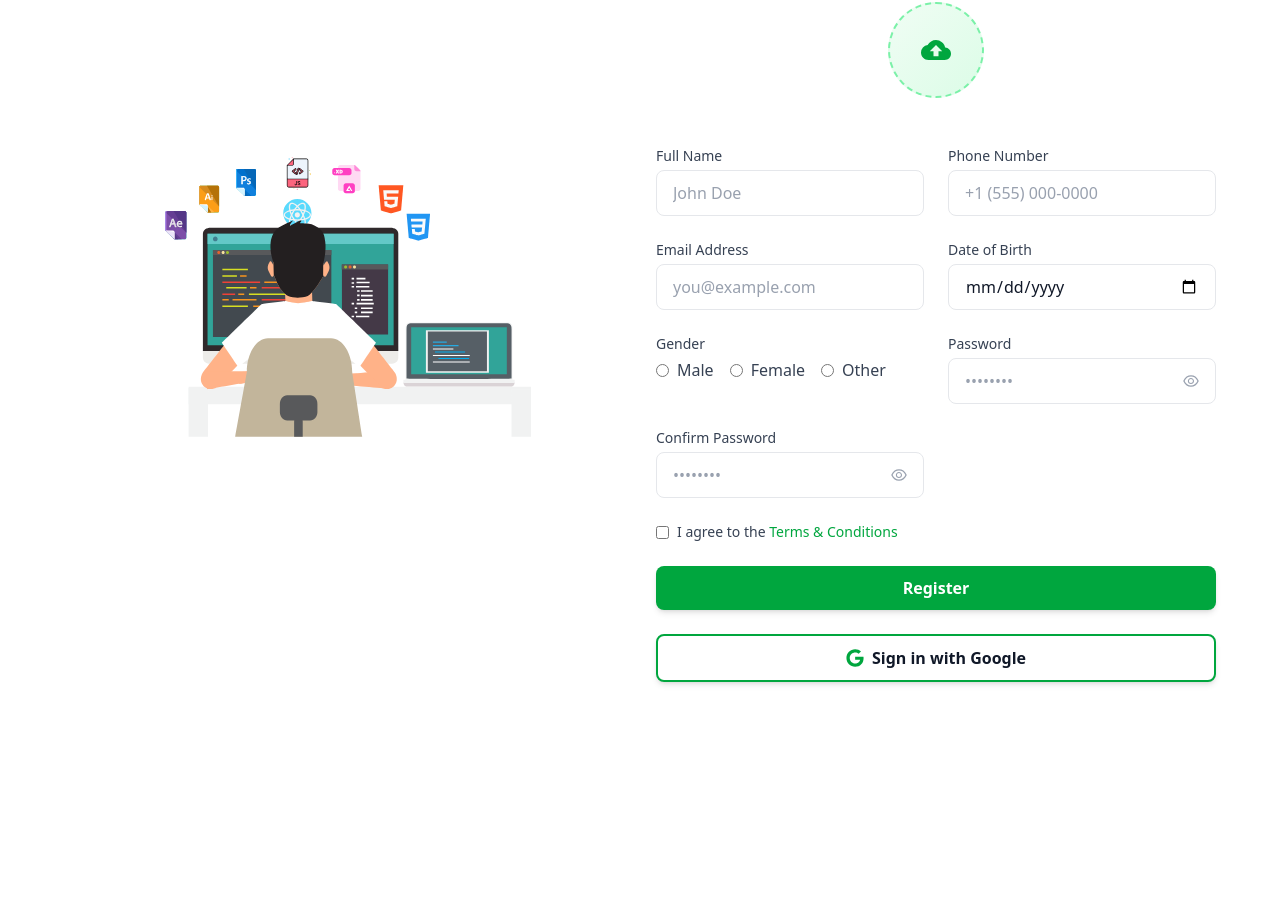
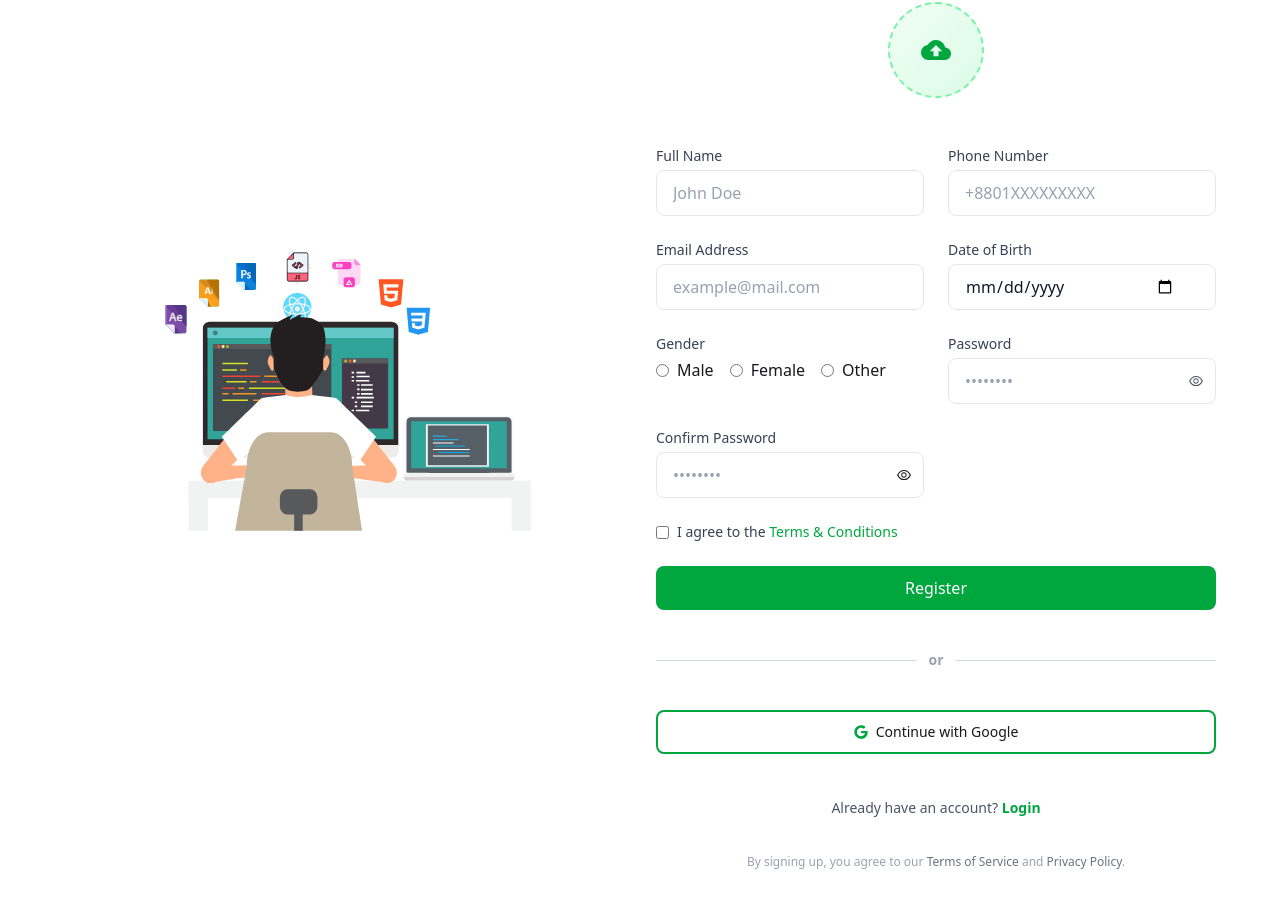
Before and after one commit to Samiul821/course-master-frontend, a React (Vite) app: page /register in a window 1280 px wide. Shown: the part 211-1118 px from the top of the page. Before the commit the page ends 941 px from the top, so only its background shows below. Built offline with nearby package versions, Linux system fonts and the light colour scheme; no server answers.

Commit message:
signup page function add

```diff
--- a/src/Pages/Auth/SignUp/SignUp.jsx
+++ b/src/Pages/Auth/SignUp/SignUp.jsx
@@ -1,6 +1,7 @@
 import { useState } from "react";
 import { useForm } from "react-hook-form";
 import { motion } from "framer-motion";
+import Swal from "sweetalert2";
 import { FaGoogle } from "react-icons/fa";
 import { AiOutlineEye, AiOutlineEyeInvisible } from "react-icons/ai";
 import { MdCloudUpload } from "react-icons/md";
@@ -8,10 +9,19 @@ import { BiBookAlt } from "react-icons/bi";
 import Lottie from "lottie-react";
 import SignUpLottie from "../../../../public/signup.json";
 
+import useAxios from "../../../Hooks/useAxios";
+import useAuth from "../../../Hooks/useAuth";
+import { useNavigate } from "react-router";
+
 const SignUp = () => {
   const [showPassword, setShowPassword] = useState(false);
   const [showConfirmPassword, setShowConfirmPassword] = useState(false);
-  const [imagePreview, setImagePreview] = useState("");
+  const [imagePreview, setImagePreview] = useState(null);
+  const [uploading, setUploading] = useState(false);
+
+  const axiosInstance = useAxios();
+  const navigate = useNavigate();
+  const { createUser, updateUser, googleSignIn, setUser } = useAuth();
 
   const {
     register,
@@ -19,17 +29,89 @@ const SignUp = () => {
     watch,
     formState: { errors },
   } = useForm();
-  const password = watch("password");
 
-  const onSubmit = (data) => {
-    console.log("Form Data:", data);
+  // Image Preview
+  const handleImageChange = (e) => {
+    const file = e.target.files[0];
+    if (!file) return;
+    setImagePreview(URL.createObjectURL(file));
   };
 
-  const handleImageChange = (e) => {
-    const file = e.target.files[0];
-    if (file) setImagePreview(URL.createObjectURL(file));
+  const onSubmit = async (data) => {
+    console.log(data);
+    try {
+      setUploading(true);
+      let imageURL = "";
+
+      // Upload to imgbb
+      const imageFile = data.profileImage[0];
+      if (imageFile) {
+        const formData = new FormData();
+        formData.append("image", imageFile);
+
+        const uploadRes = await fetch(
+          `https://api.imgbb.com/1/upload?key=${
+            import.meta.env.VITE_IMAGEBB_KEY
+          }`,
+          { method: "POST", body: formData }
+        );
+
+        const uploadData = await uploadRes.json();
+        imageURL = uploadData.data.url;
+      }
+
+      // After creating the user
+      const userCredential = await createUser(data.email, data.password);
+      const currentUser = userCredential.user;
+
+      // Update Firebase Profile
+      await updateUser(currentUser, {
+        displayName: data.fullName,
+        photoURL: imageURL,
+        phoneNumber: data.phone,
+      });
+
+      setUser(userCredential.user);
+
+      // Save user to DB
+      await axiosInstance.post("/users/register", {
+        fullname: data.fullName, // match backend
+        email: data.email,
+        password: data.password, // include password if needed
+        phone: data.phone,
+        dob: data.dob,
+        gender: data.gender,
+        profileImage: imageURL, // match backend
+      });
+
+      setUploading(false);
+
+      // SweetAlert Success Message
+      Swal.fire({
+        icon: "success",
+        title: "Registration Successful!",
+        text: `Welcome ${data.fullName}, your account has been created successfully.`,
+        showConfirmButton: true,
+        confirmButtonColor: "#22c55e", // green
+        timer: 3000,
+      });
+
+      navigate("/"); // Redirect after success
+    } catch (err) {
+      console.error(err);
+      setUploading(false);
+
+      // Optional: SweetAlert Error
+      Swal.fire({
+        icon: "error",
+        title: "Registration Failed",
+        text: err.message || "Something went wrong, please try again.",
+        confirmButtonColor: "#ef4444", // red
+      });
+    }
   };
 
+  // Motion Variants
   const containerVariants = {
     hidden: { opacity: 0 },
     visible: {
@@ -37,6 +119,7 @@ const SignUp = () => {
       transition: { staggerChildren: 0.1, delayChildren: 0.2 },
     },
   };
+
   const itemVariants = {
     hidden: { opacity: 0, y: 20 },
     visible: {
@@ -45,16 +128,19 @@ const SignUp = () => {
       transition: { duration: 0.5, ease: "easeOut" },
     },
   };
+
   const inputVariants = {
-    initial: { scale: 1, borderColor: "#e5e7eb" },
+    initial: { scale: 1 },
     focus: { scale: 1.01, transition: { duration: 0.2 } },
   };
+
   const labelVariants = {
-    initial: { y: 0, opacity: 1 },
-    focus: { y: -2, opacity: 1, transition: { duration: 0.2 } },
+    initial: { y: 0 },
+    focus: { y: -2, transition: { duration: 0.2 } },
   };
+
   const buttonHoverVariants = {
-    hover: { scale: 1.02, transition: { duration: 0.2 } },
+    hover: { scale: 1.02 },
     tap: { scale: 0.98 },
   };
 
@@ -76,37 +162,44 @@ const SignUp = () => {
             loop={true}
             className="w-96 h-96"
           />
-
         </motion.div>
 
         {/* Registration Form */}
-<motion.div variants={itemVariants} className="w-full max-w-4xl mx-auto">
+        <motion.div
+          variants={itemVariants}
+          className="w-full max-w-4xl mx-auto"
+        >
           <motion.div variants={itemVariants} className="text-center mb-8">
             <h1 className="text-4xl font-bold text-gray-900 mb-2 flex items-center justify-center gap-2">
-      <BiBookAlt size={28} className="text-green-600 transition-colors" /> CourseMaster
+              <BiBookAlt size={28} className="text-green-600" />
+              CourseMaster
             </h1>
             <p className="text-gray-600 text-sm">
               Create your account and start learning today
             </p>
           </motion.div>
 
+          {/* Form */}
           <motion.form
             variants={itemVariants}
             className="grid grid-cols-1 md:grid-cols-2 gap-6"
             onSubmit={handleSubmit(onSubmit)}
           >
-    {/* Profile Image Upload (full width) */}
+            {/* Profile Image */}
             <motion.div
               variants={itemVariants}
               className="flex justify-center mb-6 md:col-span-2"
             >
-      <label htmlFor="profileImage" className="relative cursor-pointer group">
+              <motion.label
+                variants={labelVariants}
+                htmlFor="profileImage"
+                className="relative cursor-pointer group"
+              >
                 <div className="w-24 h-24 rounded-full bg-gradient-to-br from-green-50 to-green-100 border-2 border-dashed border-green-300 flex items-center justify-center group-hover:border-green-500 transition-colors overflow-hidden">
                   {imagePreview ? (
                     <img
                       src={imagePreview}
-              alt="Profile preview"
-              className="w-full h-full rounded-full object-cover"
+                      className="w-full h-full object-cover"
                     />
                   ) : (
                     <MdCloudUpload className="text-green-600 text-3xl transition-colors" />
@@ -123,190 +216,278 @@ const SignUp = () => {
                 <span className="absolute -bottom-2 right-0 text-xs bg-green-600 text-white px-2 py-1 rounded-full opacity-0 group-hover:opacity-100 transition-opacity whitespace-nowrap">
                   Click to upload
                 </span>
-      </label>
+              </motion.label>
             </motion.div>
 
             {/* Full Name */}
             <motion.div variants={itemVariants}>
-      <motion.label htmlFor="fullName" className="block text-sm font-medium text-gray-700 mb-1" variants={labelVariants}>
+              <motion.label
+                variants={labelVariants}
+                className="block text-sm font-medium text-gray-700 mb-1"
+              >
                 Full Name
               </motion.label>
               <motion.input
-        id="fullName"
                 type="text"
                 placeholder="John Doe"
                 variants={inputVariants}
                 whileFocus="focus"
-        className={`w-full px-4 py-2.5 border rounded-lg focus:outline-none focus:ring-2 focus:ring-green-500 transition-all text-gray-900 placeholder-gray-400 ${errors.fullName ? "border-red-500" : "border-gray-200"}`}
+                className={`w-full px-4 py-2.5 border rounded-lg focus:outline-none focus:ring-2 focus:ring-green-500 transition-all text-gray-900 placeholder-gray-400 pr-10 ${
+                  errors.fullName ? "border-red-500" : "border-gray-200"
+                }`}
                 {...register("fullName", { required: "Full Name is required" })}
               />
-      {errors.fullName && <p className="text-red-500 text-xs mt-1">{errors.fullName.message}</p>}
+              {errors.fullName && (
+                <p className="text-red-500 text-xs">
+                  {errors.fullName.message}
+                </p>
+              )}
             </motion.div>
 
-    {/* Phone Number */}
+            {/* Phone */}
             <motion.div variants={itemVariants}>
-      <motion.label htmlFor="phone" className="block text-sm font-medium text-gray-700 mb-1" variants={labelVariants}>
+              <motion.label
+                variants={labelVariants}
+                className="block text-sm font-medium text-gray-700 mb-1"
+              >
                 Phone Number
               </motion.label>
               <motion.input
-        id="phone"
                 type="tel"
-        placeholder="+1 (555) 000-0000"
+                placeholder="+8801XXXXXXXXX"
                 variants={inputVariants}
                 whileFocus="focus"
-        className={`w-full px-4 py-2.5 border rounded-lg focus:outline-none focus:ring-2 focus:ring-green-500 transition-all text-gray-900 placeholder-gray-400 ${errors.phone ? "border-red-500" : "border-gray-200"}`}
+                className={`w-full px-4 py-2.5 border rounded-lg focus:outline-none focus:ring-2 focus:ring-green-500 transition-all text-gray-900 placeholder-gray-400 pr-10 ${
+                  errors.phone ? "border-red-500" : "border-gray-200"
+                }`}
                 {...register("phone", { required: "Phone number is required" })}
               />
-      {errors.phone && <p className="text-red-500 text-xs mt-1">{errors.phone.message}</p>}
             </motion.div>
 
             {/* Email */}
             <motion.div variants={itemVariants}>
-      <motion.label htmlFor="email" className="block text-sm font-medium text-gray-700 mb-1" variants={labelVariants}>
+              <motion.label
+                variants={labelVariants}
+                className="block text-sm font-medium text-gray-700 mb-1"
+              >
                 Email Address
               </motion.label>
               <motion.input
-        id="email"
                 type="email"
-        placeholder="you@example.com"
+                placeholder="example@mail.com"
                 variants={inputVariants}
                 whileFocus="focus"
-        className={`w-full px-4 py-2.5 border rounded-lg focus:outline-none focus:ring-2 focus:ring-green-500 transition-all text-gray-900 placeholder-gray-400 ${errors.email ? "border-red-500" : "border-gray-200"}`}
+                className={`w-full px-4 py-2.5 border rounded-lg focus:outline-none focus:ring-2 focus:ring-green-500 transition-all text-gray-900 placeholder-gray-400 pr-10 ${
+                  errors.email ? "border-red-500" : "border-gray-200"
+                }`}
                 {...register("email", { required: "Email is required" })}
               />
-      {errors.email && <p className="text-red-500 text-xs mt-1">{errors.email.message}</p>}
             </motion.div>
 
             {/* Date of Birth */}
             <motion.div variants={itemVariants}>
-      <motion.label htmlFor="dob" className="block text-sm font-medium text-gray-700 mb-1" variants={labelVariants}>
+              <motion.label
+                variants={labelVariants}
+                className="block text-sm font-medium text-gray-700 mb-1"
+              >
                 Date of Birth
               </motion.label>
               <motion.input
-        id="dob"
                 type="date"
                 variants={inputVariants}
                 whileFocus="focus"
-        className={`w-full px-4 py-2.5 border rounded-lg focus:outline-none focus:ring-2 focus:ring-green-500 transition-all text-gray-900 placeholder-gray-400 ${errors.dob ? "border-red-500" : "border-gray-200"}`}
+                className={`w-full px-4 py-2.5 border rounded-lg focus:outline-none focus:ring-2 focus:ring-green-500 transition-all text-gray-900 placeholder-gray-400 pr-10 ${
+                  errors.dob ? "border-red-500" : "border-gray-200"
+                }`}
                 {...register("dob", { required: "Date of Birth is required" })}
               />
-      {errors.dob && <p className="text-red-500 text-xs mt-1">{errors.dob.message}</p>}
             </motion.div>
 
             {/* Gender */}
             <motion.div variants={itemVariants}>
-      <motion.label className="block text-sm font-medium text-gray-700 mb-1" variants={labelVariants}>
+              <motion.label
+                variants={labelVariants}
+                className="block text-sm font-medium text-gray-700 mb-1"
+              >
                 Gender
               </motion.label>
               <div className="flex gap-4">
                 {["Male", "Female", "Other"].map((g) => (
-          <label key={g} className="flex items-center gap-2 text-gray-700">
+                  <motion.label
+                    variants={labelVariants}
+                    key={g}
+                    className="flex items-center gap-2"
+                  >
                     <input
                       type="radio"
                       value={g}
-              {...register("gender", { required: "Gender is required" })}
-              className="accent-green-600"
+                      {...register("gender", {
+                        required: "Gender is required",
+                      })}
                     />
                     {g}
-          </label>
+                  </motion.label>
                 ))}
               </div>
-      {errors.gender && <p className="text-red-500 text-xs mt-1">{errors.gender.message}</p>}
             </motion.div>
 
             {/* Password */}
             <motion.div variants={itemVariants}>
-      <motion.label htmlFor="password" className="block text-sm font-medium text-gray-700 mb-1" variants={labelVariants}>
+              <motion.label
+                variants={labelVariants}
+                className="block text-sm font-medium text-gray-700 mb-1"
+              >
                 Password
               </motion.label>
               <div className="relative">
                 <motion.input
-          id="password"
                   type={showPassword ? "text" : "password"}
                   placeholder="••••••••"
                   variants={inputVariants}
                   whileFocus="focus"
-          className={`w-full px-4 py-2.5 border rounded-lg focus:outline-none focus:ring-2 focus:ring-green-500 transition-all text-gray-900 placeholder-gray-400 pr-10 ${errors.password ? "border-red-500" : "border-gray-200"}`}
+                  className={`w-full px-4 py-2.5 border rounded-lg focus:outline-none focus:ring-2 focus:ring-green-500 transition-all text-gray-900 placeholder-gray-400 pr-10 ${
+                    errors.password ? "border-red-500" : "border-gray-200"
+                  }`}
                   {...register("password", {
                     required: "Password is required",
-            minLength: { value: 6, message: "Password must be at least 6 characters" },
+                    minLength: { value: 6, message: "Minimum 6 characters" },
                   })}
                 />
                 <button
                   type="button"
                   onClick={() => setShowPassword(!showPassword)}
-          className="absolute right-3 top-1/2 -translate-y-1/2 text-gray-400 hover:text-gray-600 transition-colors rounded p-1"
+                  className="absolute right-3 top-1/2 -translate-y-1/2 text-gray-600"
                 >
-          {showPassword ? <AiOutlineEyeInvisible size={18} /> : <AiOutlineEye size={18} />}
+                  {showPassword ? <AiOutlineEyeInvisible /> : <AiOutlineEye />}
                 </button>
               </div>
-      {errors.password && <p className="text-red-500 text-xs mt-1">{errors.password.message}</p>}
             </motion.div>
 
             {/* Confirm Password */}
             <motion.div variants={itemVariants}>
-      <motion.label htmlFor="confirmPassword" className="block text-sm font-medium text-gray-700 mb-1" variants={labelVariants}>
+              <motion.label
+                variants={labelVariants}
+                className="block text-sm font-medium text-gray-700 mb-1"
+              >
                 Confirm Password
               </motion.label>
               <div className="relative">
                 <motion.input
-          id="confirmPassword"
                   type={showConfirmPassword ? "text" : "password"}
                   placeholder="••••••••"
                   variants={inputVariants}
                   whileFocus="focus"
-          className={`w-full px-4 py-2.5 border rounded-lg focus:outline-none focus:ring-2 focus:ring-green-500 transition-all text-gray-900 placeholder-gray-400 pr-10 ${errors.confirmPassword ? "border-red-500" : "border-gray-200"}`}
+                  className={`w-full px-4 py-2.5 border rounded-lg focus:outline-none focus:ring-2 focus:ring-green-500 transition-all text-gray-900 placeholder-gray-400 pr-10 ${
+                    errors.confirmPassword
+                      ? "border-red-500"
+                      : "border-gray-200"
+                  }`}
                   {...register("confirmPassword", {
                     required: "Confirm Password is required",
-            validate: (value) => value === watch("password") || "Passwords do not match",
+                    validate: (value) =>
+                      value === watch("password") || "Passwords do not match",
                   })}
                 />
                 <button
                   type="button"
                   onClick={() => setShowConfirmPassword(!showConfirmPassword)}
-          className="absolute right-3 top-1/2 -translate-y-1/2 text-gray-400 hover:text-gray-600 transition-colors rounded p-1"
+                  className="absolute right-3 top-1/2 -translate-y-1/2"
                 >
-          {showConfirmPassword ? <AiOutlineEyeInvisible size={18} /> : <AiOutlineEye size={18} />}
+                  {showConfirmPassword ? (
+                    <AiOutlineEyeInvisible />
+                  ) : (
+                    <AiOutlineEye />
+                  )}
                 </button>
               </div>
-      {errors.confirmPassword && <p className="text-red-500 text-xs mt-1">{errors.confirmPassword.message}</p>}
             </motion.div>
 
-    {/* Terms (full width) */}
-    <motion.div variants={itemVariants} className="md:col-span-2 flex items-center gap-2">
-      <input type="checkbox" {...register("terms", { required: "You must accept the terms" })} className="accent-green-600" />
-      <label className="text-gray-700 text-sm">
+            {/* Terms */}
+            <motion.div
+              variants={itemVariants}
+              className="md:col-span-2 flex items-center gap-2"
+            >
+              <input
+                type="checkbox"
+                {...register("terms", {
+                  required: "You must accept the terms",
+                })}
+              />
+              <label className="text-sm text-gray-700">
                 I agree to the{" "}
-        <a href="/terms" className="text-green-600 hover:text-green-700">
+                <a href="/terms" className="text-green-600">
                   Terms & Conditions
                 </a>
               </label>
             </motion.div>
 
-    {/* Register Button (full width) */}
+            {/* Register Button */}
             <motion.button
               variants={buttonHoverVariants}
               whileHover="hover"
               whileTap="tap"
               type="submit"
-      className="md:col-span-2 w-full bg-green-600 hover:bg-green-700 text-white font-semibold py-2.5 rounded-lg shadow-md hover:shadow-lg transition-all duration-200 focus:outline-none focus:ring-2 focus:ring-green-500 focus:ring-offset-2"
+              className="md:col-span-2 w-full bg-green-600 hover:bg-green-700 text-white py-2.5 rounded-lg"
             >
-      Register
+              {uploading ? "Creating Account..." : "Register"}
             </motion.button>
 
-    {/* Google Sign-In (full width) */}
+            {/* Divider */}
+            <motion.div
+              variants={itemVariants}
+              className="md:col-span-2 flex items-center my-4"
+            >
+              <div className="flex-1 border-t border-gray-300"></div>
+              <span className="mx-3 text-gray-400 text-sm font-semibold">
+                or
+              </span>
+              <div className="flex-1 border-t border-gray-300"></div>
+            </motion.div>
+
+            {/* Google SignIn */}
             <motion.button
               variants={buttonHoverVariants}
               whileHover="hover"
               whileTap="tap"
               type="button"
-      className="md:col-span-2 w-full bg-white border-2 border-green-600 text-gray-900 font-semibold py-2.5 rounded-lg shadow-md hover:shadow-lg hover:bg-green-50 transition-all duration-200 flex items-center justify-center gap-2 focus:outline-none focus:ring-2 focus:ring-green-500 focus:ring-offset-2"
+              className="md:col-span-2 w-full border-2 border-green-600 py-2.5 rounded-lg flex items-center justify-center gap-2 text-sm font-medium hover:bg-green-50 transition"
+              onClick={googleSignIn}
             >
-      <FaGoogle className="text-green-600" size={18} /> Sign in with Google
+              <FaGoogle className="text-green-600" />
+              Continue with Google
             </motion.button>
+
+            {/* Already have account */}
+            <motion.div
+              variants={itemVariants}
+              className="md:col-span-2 mt-5 text-center text-sm text-gray-600"
+            >
+              Already have an account?{" "}
+              <a
+                href="/login"
+                className="text-green-600 font-semibold hover:underline"
+              >
+                Login
+              </a>
+            </motion.div>
+
+            {/* Footer Note */}
+            <motion.div
+              variants={itemVariants}
+              className="md:col-span-2 mt-3 text-center text-xs text-gray-400"
+            >
+              By signing up, you agree to our{" "}
+              <a href="/terms" className="hover:underline text-gray-500">
+                Terms of Service
+              </a>{" "}
+              and{" "}
+              <a href="/privacy" className="hover:underline text-gray-500">
+                Privacy Policy
+              </a>
+              .
+            </motion.div>
           </motion.form>
         </motion.div>
-
       </motion.div>
     </div>
   );
```
Also changed, not shown: src/context/Auth/AuthProvider.jsx (+30 -3 lines), src/Hooks/useAxios.jsx (renamed from src/Hooks/useAxios.js). Lines whose indentation alone changed are shown as unchanged.
